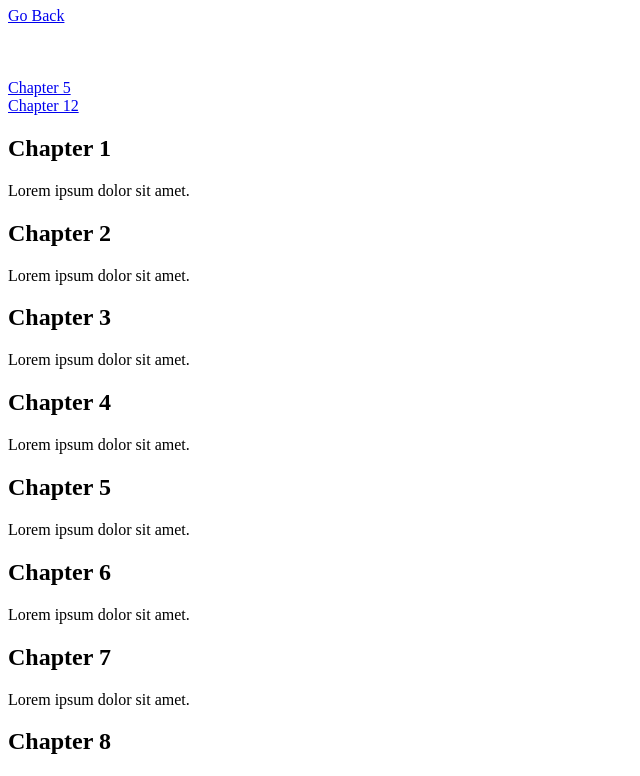
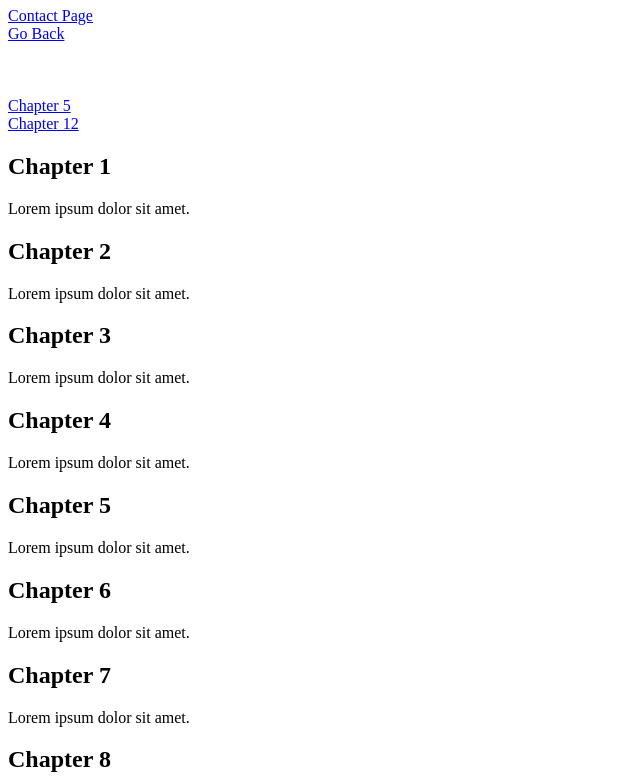
Before and after one commit to DatoAbuta/Lect4, a plain HTML site: page about.html in a window 1280 px wide. Shown: the part 73-849 px from the top of the page, without its empty margins (0-640 px from the left). Drawn offline with Linux system fonts and the light colour scheme.

Commit message:
Lecture4

```diff
--- a/about.html
+++ b/about.html
@@ -10,6 +10,7 @@
 <body>
 
     <h1>About Page</h1>
+    <a href="contact.html">Contact Page</a><br>
     <a target="_blank" href="index.html">Go Back</a>
     <br>
     <br>
```
Also changed, not shown: contact.html (+1 -1 lines).
